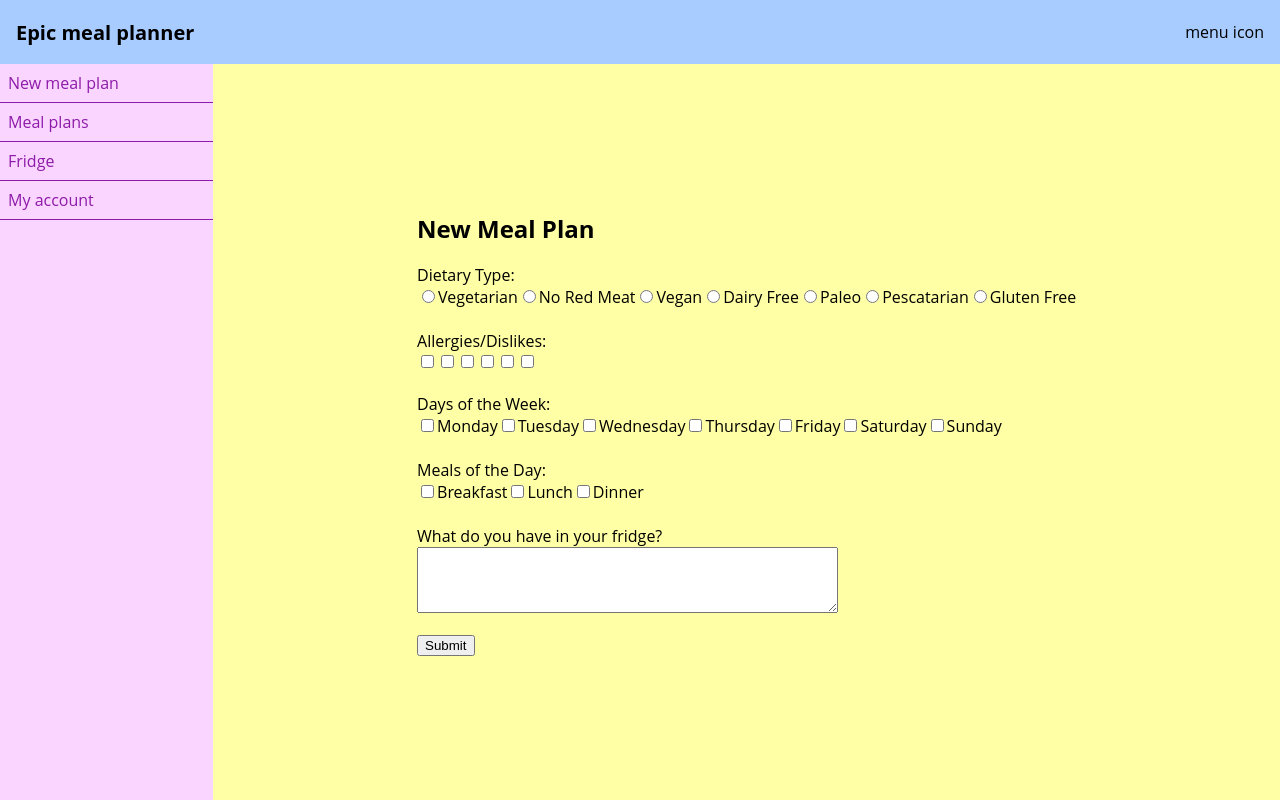
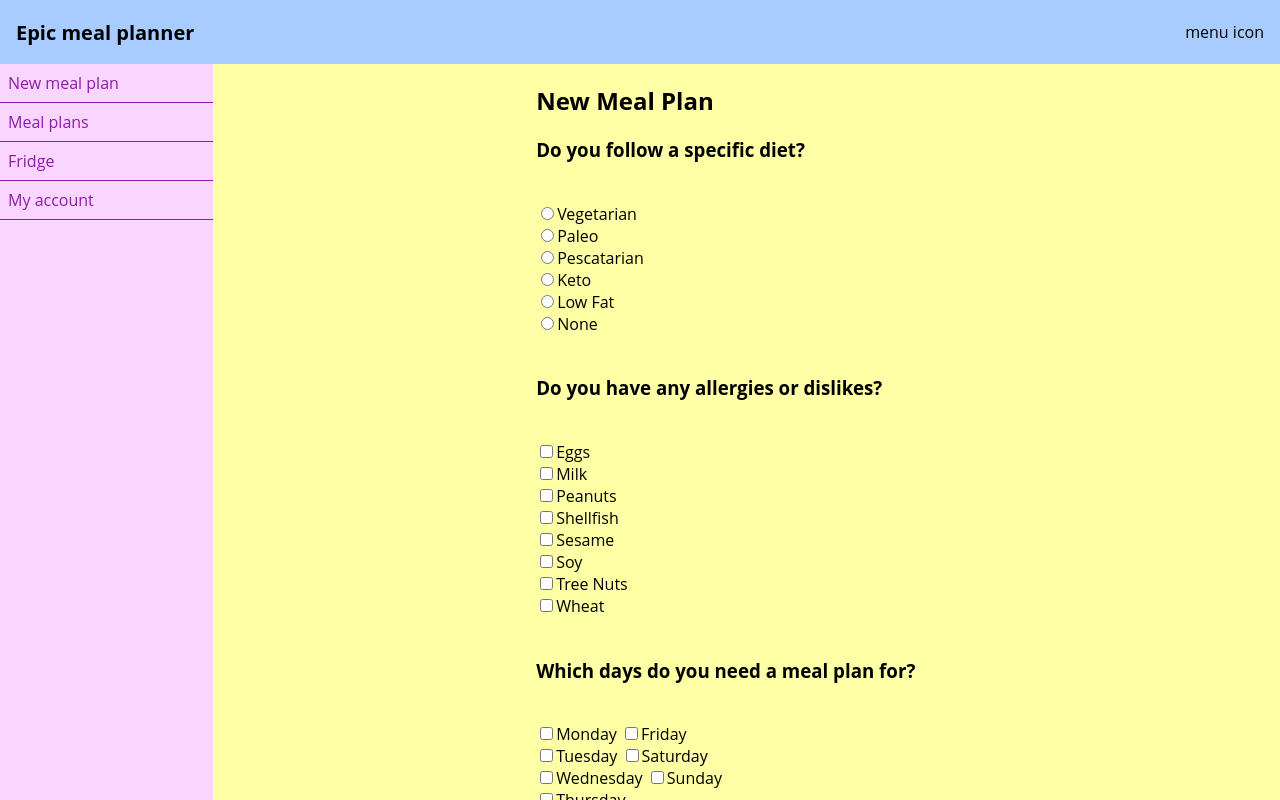
Before and after one commit to rachaelbrownie/meal-plan-app, a React app: page /new in a window 1280 px wide. Shown: the top 800 px of the page. Built offline with nearby package versions, Linux system fonts and the light colour scheme.

Commit message:
Updated form inputs

```diff
--- a/src/routes/new.tsx
+++ b/src/routes/new.tsx
@@ -6,66 +6,66 @@ export const New = () => {
       <h2>
         New Meal Plan
       </h2>
-      <Form>
-        <label htmlFor="dietaryType">Dietary Type:</label><br />
+      <Form replace >
+        <label htmlFor="dietaryType"><h3>Do you follow a specific diet?</h3></label><br />
         <input type="radio" name="dietaryType" id="vegetarian" value="vegetarian" />
-        <label htmlFor="vegetarian">Vegetarian</label>
-        <input type="radio" name="dietaryType" id="redMeat" value="redMeat" />
-        <label htmlFor="redMeat">No Red Meat</label>
-        <input type="radio" name="dietaryType" id="vegan" value="vegan" />
-        <label htmlFor="vegan">Vegan</label>
-        <input type="radio" name="dietaryType" id="dairyFree" value="dairy-free" />
-        <label htmlFor="dairyFree">Dairy Free</label>
+        <label htmlFor="vegetarian">Vegetarian</label><br />
         <input type="radio" name="dietaryType" id="paleo" value="paleo" />
-        <label htmlFor="paleo">Paleo</label>
+        <label htmlFor="paleo">Paleo</label><br />
         <input type="radio" name="dietaryType" id="pescatarian" value="pescatarian" />
-        <label htmlFor="pescatarian">Pescatarian</label>
-        <input type="radio" name="dietaryType" id="gluten" value="gluten" />
-        <label htmlFor="gluten">Gluten Free</label>
+        <label htmlFor="pescatarian">Pescatarian</label><br />
+        <input type="radio" name="dietaryType" id="keto" value="keto" />
+        <label htmlFor="keto">Keto</label><br />
+        <input type="radio" name="lowFat" id="lowFat" />
+        <label htmlFor="lowFat">Low Fat</label>< br />
+        <input type="radio" name="none" id="none" />
+        <label htmlFor="none">None</label>
         <br /><br />
 
-        <label htmlFor="allergies">Allergies/Dislikes:</label><br />
-        <input type="checkbox" name="" id="" value="" />
-        <label htmlFor=""></label>
-        <input type="checkbox" name="" id="" value="" />
-        <label htmlFor=""></label>
-        <input type="checkbox" name="" id="" value="" />
-        <label htmlFor=""></label>
-        <input type="checkbox" name="" id="" value="" />
-        <label htmlFor=""></label>
-        <input type="checkbox" name="" id="" value="" />
-        <label htmlFor=""></label>
-        <input type="checkbox" name="" id="" value="" />
+        <label htmlFor="allergies"><h3>Do you have any allergies or dislikes?</h3></label><br />
+        <input type="checkbox" name="eggs" id="eggs" value="eggs" />
+        <label htmlFor="eggs">Eggs</label><br />
+        <input type="checkbox" name="milk" id="milk" value="milk" />
+        <label htmlFor="milk">Milk</label><br />
+        <input type="checkbox" name="peanutes" id="peanuts" value="peanuts" />
+        <label htmlFor="peanuts">Peanuts</label><br />
+        <input type="checkbox" name="shellfish" id="shellfish" value="shellfish" />
+        <label htmlFor="shellfish">Shellfish</label><br />
+        <input type="checkbox" name="sesame" id="sesame" value="sesame" />
+        <label htmlFor="sesame">Sesame</label><br />
+        <input type="checkbox" name="soy" id="soy" value="soy" />
+        <label htmlFor="soy">Soy</label><br />
+        <input type="checkbox" name="treenuts" id="treenuts" value="treenuts" />
+        <label htmlFor="treenuts">Tree Nuts</label><br />
+        <input type="checkbox" name="wheat" id="wheat" />
+        <label htmlFor="wheat">Wheat</label>
         <br /><br />
 
-        <label htmlFor="daysOfWeek">Days of the Week:</label><br />
+        <label htmlFor="daysOfWeek"><h3>Which days do you need a meal plan for?</h3></label><br />
         <input type="checkbox" id="mon" name="daysOfWeek" value="mon" />
-        <label htmlFor="mon">Monday</label>
+        <label htmlFor="mon">Monday</label>  <input type="checkbox" id="fri" name="daysOfWeek" value="fri" />
+        <label htmlFor="fri">Friday</label><br />
         <input type="checkbox" id="tues" name="daysOfWeek" value="tues" />
-        <label htmlFor="tues">Tuesday</label>
+        <label htmlFor="tues">Tuesday</label> <input type="checkbox" id="sat" name="daysOfWeek" value="sat" />
+        <label htmlFor="sat">Saturday</label><br />
         <input type="checkbox" id="wed" name="daysOfWeek" value="wed" />
-        <label htmlFor="wed">Wednesday</label>
+        <label htmlFor="wed">Wednesday</label>  <input type="checkbox" id="sun" name="daysOfWeek" value="sun" />
+        <label htmlFor="sun">Sunday</label><br />
         <input type="checkbox" id="thur" name="daysOfWeek" value="thur" />
-        <label htmlFor="thur">Thursday</label>
-        <input type="checkbox" id="fri" name="daysOfWeek" value="fri" />
-        <label htmlFor="fri">Friday</label>
-        <input type="checkbox" id="sat" name="daysOfWeek" value="sat" />
-        <label htmlFor="sat">Saturday</label>
-        <input type="checkbox" id="sun" name="daysOfWeek" value="sun" />
-        <label htmlFor="sun">Sunday</label><br /><br />
+        <label htmlFor="thur">Thursday</label><br /><br />
 
-        <label htmlFor="mealsOfDay">Meals of the Day:</label><br />
+        <label htmlFor="mealsOfDay"><h3>Which meals do you need?</h3></label><br />
         <input type="checkbox" id="breakfast" name="mealsOfDay" value="breakfast" />
-        <label htmlFor="breakfast">Breakfast</label>
+        <label htmlFor="breakfast">Breakfast</label>&emsp; &emsp; &emsp;
         <input type="checkbox" id="lunch" name="mealsOfDay" value="lunch" />
-        <label htmlFor="lunch">Lunch</label>
+        <label htmlFor="lunch">Lunch</label>&emsp; &emsp; &emsp;
         <input type="checkbox" id="dinner" name="mealsOfDay" value="dinner" />
         <label htmlFor="dinner">Dinner</label><br /><br />
 
-        <label htmlFor="fridgeContents">What do you have in your fridge?</label><br />
-        <textarea id="fridgeContents" name="fridgeContents" rows="4" cols="50"></textarea><br /><br />
+        <label htmlFor="fridgeContents"><h3>What do you have in your fridge?</h3></label><br />
+        <textarea id="fridgeContents" name="fridgeContents" rows={4} cols={50} placeholder="separate items by comma"></textarea><br /><br />
 
-        <input type="submit" value="Submit" onClick="submitForm()" />
+        <input type="submit" value="Submit" onClick={submitForm} />
 
       </Form>
     </div>
@@ -77,11 +77,14 @@ function submitForm(): boolean {
   // Get form data
   const form = document.getElementById("mealPreferencesForm") as HTMLFormElement;
   const formData = new FormData(form);
+  const inputText = (document.getElementById("fridgeContents") as HTMLTextAreaElement)?.value || "";
+  const fridgeContents = inputText.split(',').map(item => item.trim());
+  console.log("Fridge Contents:", fridgeContents);
 
   // Convert FormData to object
-  const formObject: { [key: string]: string } = {};
+  const formObject: { [key: string]: string | string[] } = {};
   formData.forEach((value, key) => {
-    formObject[key] = value as string;
+    formObject[key] = key === "fridgeContents" ? fridgeContents : value as string;
   });
 
   // Log the data to the console
```
